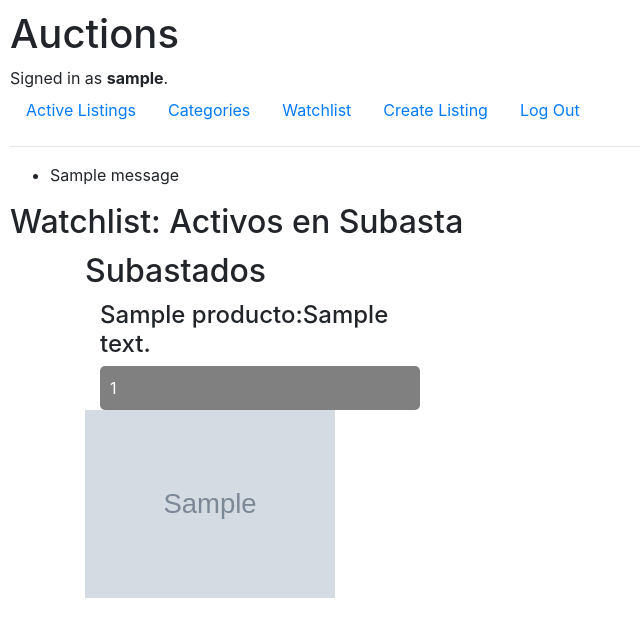
After one commit to irenediaz1974/web50, a Django app: page /show_watchlist in a window 1280 px wide. The commit adds this page. Shown: the top 637 px of the page, without its empty margins (0-640 px from the left). Run offline with Django 3.2, Linux system fonts and the light colour scheme; a user stored in the database is signed in; tables that the repository leaves empty hold one stand-in row (values such as "Sample post"); grey boxes marked "Sample" are stand-in pictures; one stand-in notice (Sample message) is shown.

Commit message:
ok task 5

```diff
--- a/projects/2020/x/commerce/auctions/forms.py
+++ b/projects/2020/x/commerce/auctions/forms.py
@@ -82,7 +82,7 @@ class Subastado_form(forms.ModelForm):
         fields = '__all__'
 
 class Coment_form(forms.ModelForm):
-    s_coment= forms.CharField(label="Comentarios", required=True,
+    s_coment= forms.CharField(label=" Añadir un Comentario", required=True,
                 widget=forms.Textarea(attrs={'class':
                 'form-control form-control-sm', 'id':'s_coment', 'cols': 10, 'rows': 2}))
     class Meta:
--- a/projects/2020/x/commerce/auctions/models.py
+++ b/projects/2020/x/commerce/auctions/models.py
@@ -61,7 +61,8 @@ class Subastado(models.Model):
     id_producto=models.ForeignKey(Producto,on_delete=models.CASCADE,related_name="producto_subastado")
 
     def __str__(self):
-        return self.won_user
+        return str(self.won_user)
+        # return self.won_user
 
     class Meta:
         unique_together = (('id_subasta', 'id_producto'),)
--- a/projects/2020/x/commerce/auctions/static/auctions/styles.css
+++ b/projects/2020/x/commerce/auctions/static/auctions/styles.css
@@ -49,15 +49,28 @@ a:hover {
     background-color: lightgray;
     border: none;
     border-radius: 5px; /* Adjust the value to make it more or less rounded */
-  }
+}
 
 #bid {
     background-color: blue;
     border: none;
     color: white
-  }
+}
 
-.columna_derecha {
-    display: flex;
-    align-items: right;
+#comments-section {
+    float: right;
+    width: 40%;
+    /* Add more styling as needed */
 }
+
+.auction-owner {
+    font-weight: bold;
+    color: blue;
+    /* Add more styling as needed */
+}
+.gray-ribbon {
+    background-color: gray;
+    color: white;
+    padding: 10px;
+    border-radius: 5px;
+}
--- a/projects/2020/x/commerce/auctions/templates/auctions/layout.html
+++ b/projects/2020/x/commerce/auctions/templates/auctions/layout.html
@@ -29,7 +29,7 @@
                     <a class="nav-link" href="{% url 'categories' %}">Categories</a>
                 </li>
                 <li class="nav-item">
-                    <a class="nav-link" href="{% url 'add_watchlist' %}">Watchlist</a>
+                    <a class="nav-link" href="{% url 'show_watchlist' %}">Watchlist</a>
                 </li>
                 <li class="nav-item">
                     <a class="nav-link" href="{% url 'add_subasta' %}">Create Listing</a>
--- /dev/null
+++ b/projects/2020/x/commerce/auctions/templates/auctions/show_watchlist.html
@@ -0,0 +1,62 @@
+{% extends "auctions/layout.html" %}
+
+{% block body %}
+
+{% if messages %}
+  <ul>
+    {% for message in messages %}
+      <li>{{ message }}</li>
+    {% endfor %}
+  </ul>
+{% endif %}
+
+<h2>Watchlist: Activos en Subasta</h2>
+<div class="container">
+  <div class="row">
+      <div class="col-md-4">
+          {% for producto in productos_no_subastados %}
+            <div class="container">
+              <div class="row">
+                <div class="col-md-12">
+                  <h4>{{ producto.p_nombre}}:{{ producto.p_descrip }}</h4>
+                </div>
+              <div class="listing">
+                <div class="listing-image-detail">
+                    <img src="{{ producto.id_imagen.imagen.url }}" alt="{{ producto.p_nombre }}">
+                </div>
+              </div>
+          {% endfor %}
+      </div>
+  </div>
+</div>
+
+
+
+<div class="container">
+  <div class="row">
+      <div class="col-md-4">
+
+          {% if productos_subastados%}
+              <h2> Subastados</h2>
+              {% for producto in productos_subastados%}
+                <div class="container">
+                  <div class="row">
+                    <div class="col-md-12">
+                      <h4>{{ producto.p_nombre}}:{{ producto.p_descrip }}</h4>
+                      <div class="gray-ribbon">
+                        {{ producto.won_user }}
+                      </div>
+                    </div>
+                  <div class="listing">
+                    <div class="listing-image-detail">
+                        <img src="{{ producto.id_imagen.imagen.url }}" alt="{{ producto.p_nombre }}">
+                    </div>
+                  </div>
+              {% endfor %}
+          {% endif %}
+      </div>
+  </div>
+</div>
+
+
+{% endblock %}
--- a/projects/2020/x/commerce/auctions/urls.py
+++ b/projects/2020/x/commerce/auctions/urls.py
@@ -9,6 +9,7 @@ urlpatterns = [
     path("login", views.login_view, name="login"),
     path("logout", views.logout_view, name="logout"),
     path('categories', views.categories, name='categories'),
+    path('show_watchlist', views.show_watchlist, name='show_watchlist'),
     path("add_watchlist", views.add_watchlist, name="add_watchlist"),
     path('add_subasta', views.add_subasta, name='add_subasta'),
     path('place_bid/<int:producto_id>', views.place_bid, name='place_bid'),
--- a/projects/2020/x/commerce/auctions/views.py
+++ b/projects/2020/x/commerce/auctions/views.py
@@ -8,7 +8,7 @@ from .forms import Producto_form, Categoria_form, Imagen_form, Subasta_form, Ofe
 from .models import User , Producto , Subasta, Imagen, Watchlist, Oferta, Subastado, Comentario
 from django.contrib import messages
 from django.conf import settings
-from django.db.models import Max
+from django.db.models import Max, Subquery, OuterRef
 import os
 
 
@@ -92,6 +92,7 @@ def products(request,producto_id):
         id_user_subasta= Subasta.objects.get(pk=id_subasta).id_user
         es_dueno = (id_user_subasta == request.user)
         subasta = Subasta.objects.get(pk=producto.subasta.pk)
+        comentarios = Comentario.objects.filter(id_producto=producto)
         try:
             max_bid = Oferta.objects.filter(id_subasta=producto.subasta).aggregate(Max('o_monto'))
         except:
@@ -107,6 +108,7 @@ def products(request,producto_id):
                     'producto_id': producto_id,
                     'id_user_subasta':id_user_subasta,
                     'es_dueno': es_dueno,
+                    'comentarios': comentarios,
                 }
         is_in_watchlist = False
         if request.user.is_authenticated:
@@ -179,16 +181,38 @@ def comentario(request, producto_id):
     if request.method == "POST" and request.user.is_authenticated:
         coment_form = Coment_form(request.POST)
         if coment_form.is_valid():
-            Comentario.objects.create(
-                        id_user=request.user,
-                        id_producto=producto
-                    )
-            coment_form.save()
-            messages.success(request, 'Comentario saved successfully!')
+                comment = Comentario(
+                s_coment=request.POST["s_coment"],
+                id_user=request.user,
+                id_producto=producto
+                )
+                comment.save()
+                messages.success(request, 'Comentario saved successfully!')
         else:
              print(coment_form.errors)  # errores de comentario
 
     return redirect('products', producto_id=producto_id)
+
+
+def show_watchlist(request):
+    if request.user.is_authenticated:
+        try:
+             watchlist_items = Watchlist.objects.filter(user=request.user).values_list('w_producto', flat=True)
+             productos = Producto.objects.filter(id__in=watchlist_items)
+             subastado_product_ids = Subastado.objects.filter(id_producto__in=watchlist_items).values_list('id_producto', flat=True)
+             productos_no_subastados = productos.exclude(id__in=Subquery(subastado_product_ids))
+             subastado_won_user = Subastado.objects.filter(id_producto=OuterRef('pk')).values('won_user')[:1]
+             productos_subastados = productos.filter(id__in=Subquery(subastado_product_ids)).annotate(won_user=Subquery(subastado_won_user))
+
+
+             context = {
+                    'productos_no_subastados': productos_no_subastados,
+                    'productos_subastados': productos_subastados,
+                    'MEDIA_URL': settings.MEDIA_URL,
+                }
+        except Watchlist.DoesNotExist:
+                raise Http404("No tiene Watchlist o algun error al crearla")
+        return render(request, 'auctions/show_watchlist.html', context)
 
 
 # Vistas que venian con el ejercicio
```
Also changed, not shown: projects/2020/x/commerce/auctions/templates/auctions/products.html (+25 -13 lines), projects/2020/x/commerce/README.md, projects/2020/x/commerce/auctions/migrations/0012_alter_comentario_c_fecha_alter_oferta_o_fecha_and_more.py (added).
